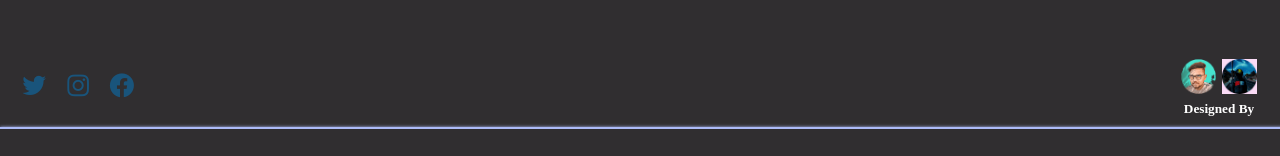
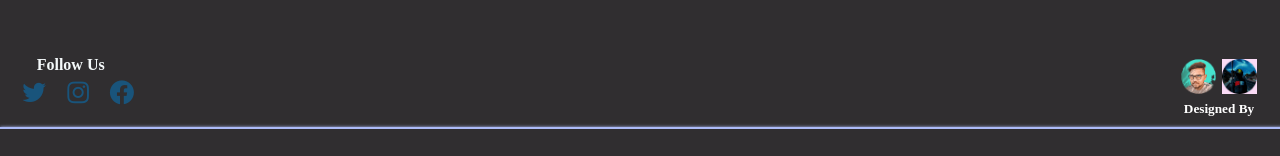
Before and after one commit to Meenaji21/CSSnotes2, a plain HTML site: page index.html in a window 1280 px wide. Shown: the part 2394-2550 px from the top of the page. Drawn offline with nearby package versions, Linux system fonts and the light colour scheme.

Commit message:
CsNotes: follow link update

```diff
--- a/css/style.css
+++ b/css/style.css
@@ -378,6 +378,11 @@ footer i:hover {
     scale: 170%;
     transition: 0.5s;
 }
+/* by sm */
+.Follow{
+    color: #f4f9fa;
+    text-align: center;
+}
 
 
 /* copyright & designed heading */
--- a/index.html
+++ b/index.html
@@ -160,12 +160,18 @@
         </div>
         <div class="shear_maintainer">
 
+            <div class="shear1">
+                <div class="Follow">
+                    <h4>Follow Us</h4>
+                </div>
+               <div class="shear">
+                 <a href="https://twitter.com/i/flow/login" target="_blank"><i class='bx bxl-twitter  ico'></i></a>
+                 <a href="https://www.instagram.com/accounts/login/"> <i class='bx bxl-instagram  ico'></i></a>
+                 <a href="https://www.facebook.com/login.php/"><i class='bx bxl-facebook-circle  ico'></i></a>
+                </div>
+            </div>
 
-            <div class="shear">
-                <a href="https://twitter.com/i/flow/login" target="_blank"><i class='bx bxl-twitter  ico'></i></a>
-                <a href="https://www.instagram.com/accounts/login/"> <i class='bx bxl-instagram  ico'></i></a>
-                <a href="https://www.facebook.com/login.php/"><i class='bx bxl-facebook-circle  ico'></i></a>
-            </div>
+
 
             <div class="ms">
 
```
